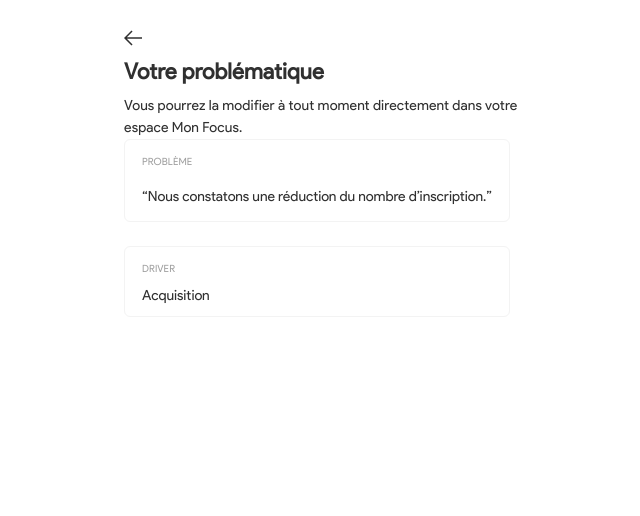
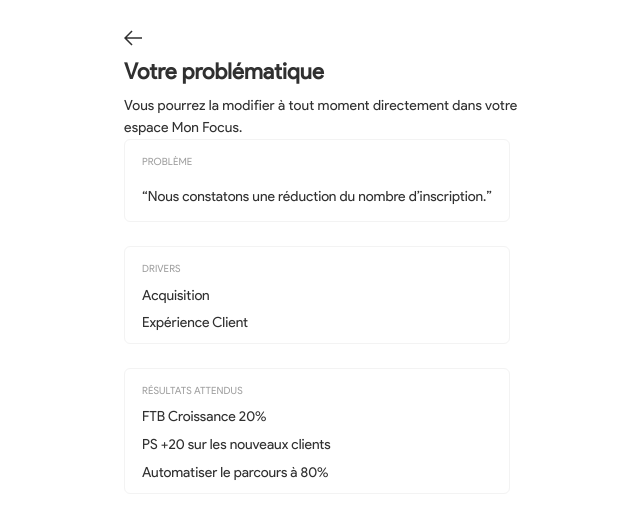
Before and after one commit to tiavina-mika/product-hero-draft, a React (Create React App) app: page / in a window 1280 px wide. Shown: the top 516 px of the page, without its empty margins (316-956 px from the left). Built offline with nearby package versions, Linux system fonts and the light colour scheme.

Commit message:
dynamize fake data

```diff
--- a/src/components/sections/SectionCard.tsx
+++ b/src/components/sections/SectionCard.tsx
@@ -33,6 +33,7 @@ type Props = {
   className?: string;
   titleClassName?: string;
   description?: string;
+  spacing?: number;
 };
 
 const SectionCard = ({
@@ -40,7 +41,8 @@ const SectionCard = ({
   children,
   className,
   description,
-  titleClassName
+  titleClassName,
+  spacing = 1.7
 }: Props) => {
   return (
     <Card
@@ -64,7 +66,7 @@ const SectionCard = ({
             </div>
           )}
         </Stack>
-        {children && <div>{children}</div>}
+        {children && <Stack spacing={spacing}>{children}</Stack>}
       </Stack>
     </Card>
   );
--- a/src/containers/myFocus/problematic/ProbllematicSummary.tsx
+++ b/src/containers/myFocus/problematic/ProbllematicSummary.tsx
@@ -1,29 +1,24 @@
 /** @jsxRuntime classic /
 /* @jsx jsx */
 /** @jsxImportSource @emotion/react */
-import { css } from "@emotion/css";
-import { jsx, Theme } from "@emotion/react";
+import { jsx } from "@emotion/react";
 import { Stack } from "@mui/material";
 import PageLayout from "../../../components/layouts/PageLayout";
 import SectionCard from "../../../components/sections/SectionCard";
 import SectionCardContentItem from "../../../components/sections/SectionCardContentItem";
 
-const classes = {
-  layout: css({
-    marginTop: 74
-  }),
-  section: {
-    marginTop: 56
-  },
-  sectionTitle: css({
-    fontSize: 16,
-    fontWeight: 700
-  }),
-  description: (theme: Theme) => ({
-    lineHeight: 1.5,
-    color: theme.palette.grey[600]
-  })
+const entity = {
+  drivers: [
+    { driver: { objectId: "d01", name: "Acquisition" } },
+    { driver: { objectId: "d02", name: "Expérience Client" } }
+  ],
+  results: [
+    { objectId: "r01", name: "FTB Croissance 20%" },
+    { objectId: "r02", name: "PS +20 sur les nouveaux clients" },
+    { objectId: "r03", name: "Automatiser le parcours à 80%" }
+  ]
 };
+
 const ProbllematicSummary = () => {
   const handleBack = () => {
     console.log("onBack");
@@ -39,14 +34,30 @@ const ProbllematicSummary = () => {
       onBack={handleBack}
     >
       <Stack spacing={3}>
+        {/* description */}
         <SectionCard
           title="Problème"
           description={
             "“Nous constatons une réduction du nombre d’inscription.”"
           }
         />
-        <SectionCard title="Driver">
-          <SectionCardContentItem title="Acquisition" />
+        {/* drivers */}
+        <SectionCard title="Drivers">
+          {entity.drivers.map((driver, index) => (
+            <SectionCardContentItem
+              title={driver.driver.name}
+              key={driver.driver.objectId + index}
+            />
+          ))}
+        </SectionCard>
+        {/* results */}
+        <SectionCard title="Résultats attendus">
+          {entity.results.map((result, index) => (
+            <SectionCardContentItem
+              title={result.name}
+              key={result.objectId + index}
+            />
+          ))}
         </SectionCard>
       </Stack>
     </PageLayout>
```
